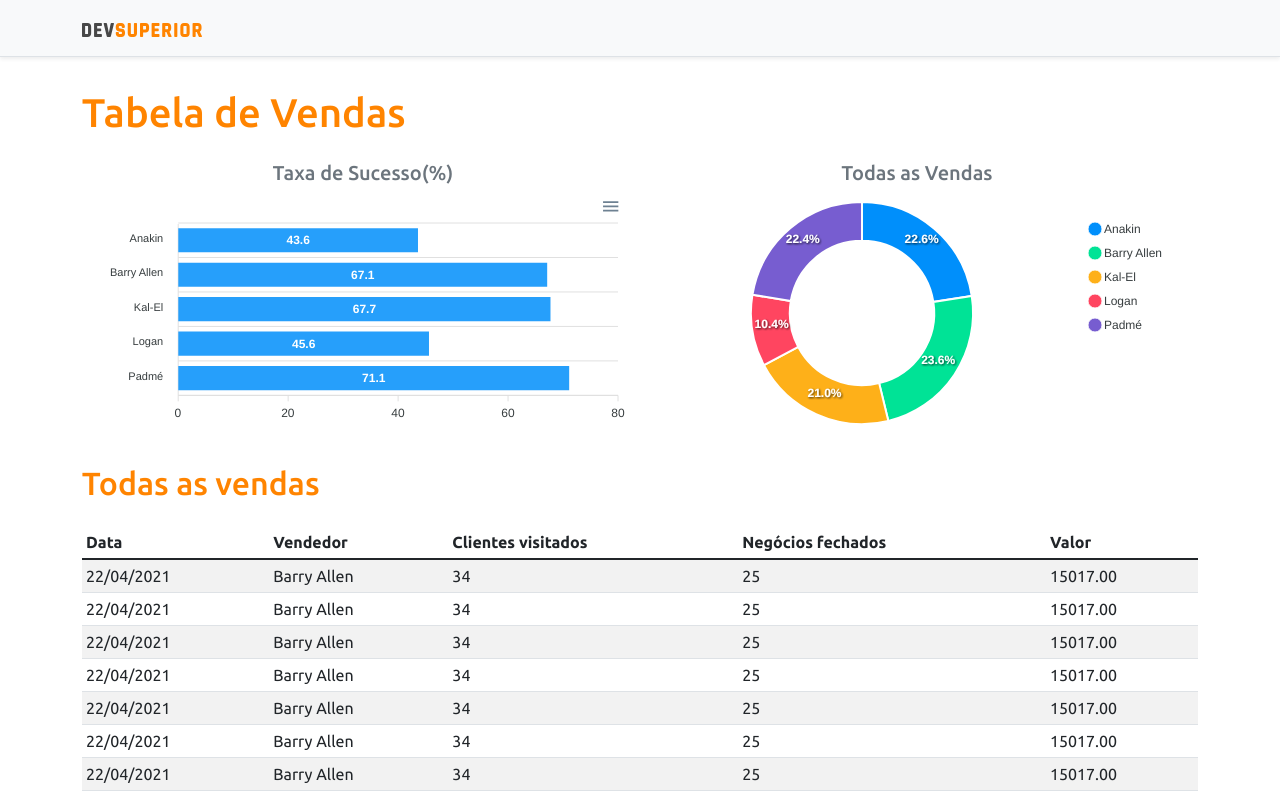
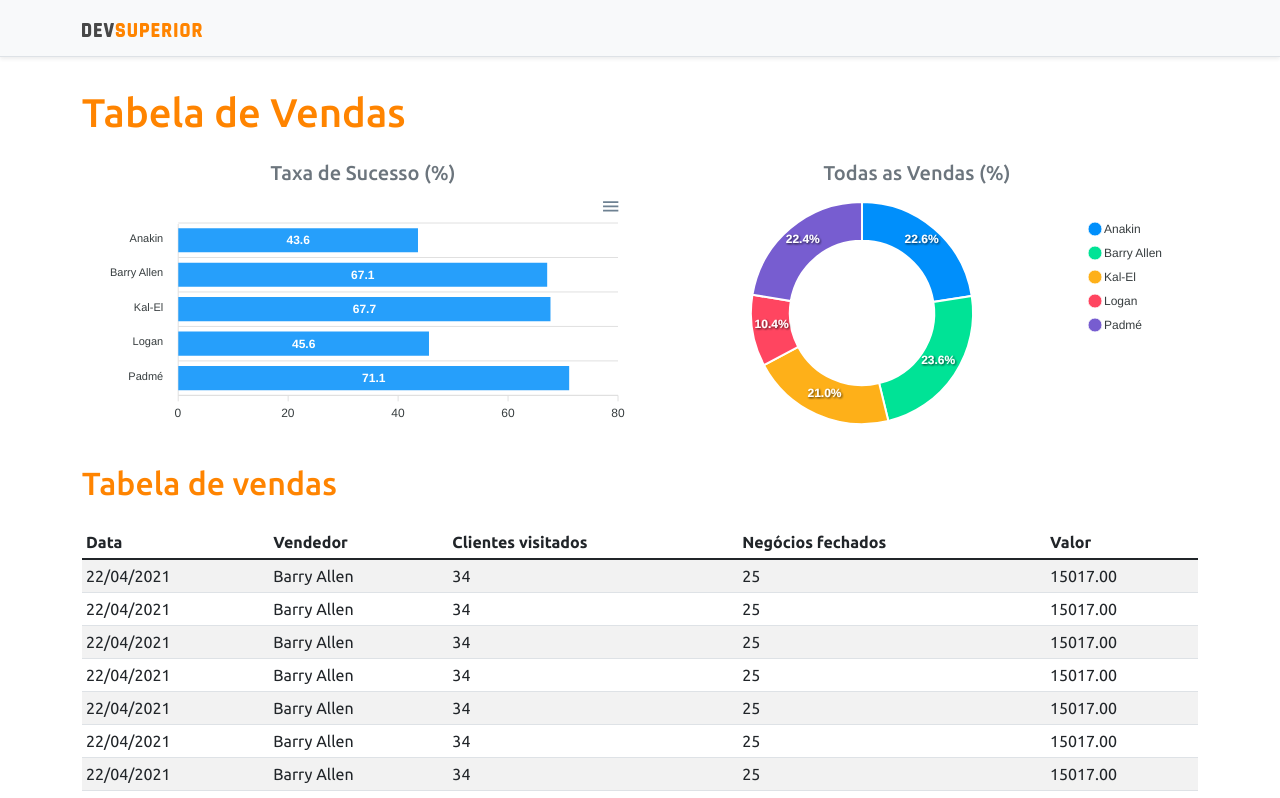
Before and after one commit to WilliamLeite02/Devsuperior4, a React (Create React App) app in the folder front/: page / in a window 1280 px wide. Shown: the top 798 px of the page. Built offline with nearby package versions, Linux system fonts and the light colour scheme.

Commit message:
alteração no layout

```diff
--- a/front/src/App.tsx
+++ b/front/src/App.tsx
@@ -14,17 +14,17 @@ function App() {
 
         <div className="row px-3">
           <div className="col-sm-6">
-            <h5 className="text-center text-secondary">Taxa de Sucesso(%)</h5>
+            <h5 className="text-center text-secondary">Taxa de Sucesso (%)</h5>
             <BarChart />
           </div>
           <div className="col-sm-6">
-            <h5 className="text-center text-secondary">Todas as Vendas</h5>
+            <h5 className="text-center text-secondary">Todas as Vendas (%)</h5>
             <DonutChart />
           </div>
         </div>
 
         <div className="py-3">
-          <h2 className="text-primary">Todas as vendas</h2>
+          <h2 className="text-primary">Tabela de vendas</h2>
         </div>
 
         <DataTable />
```
